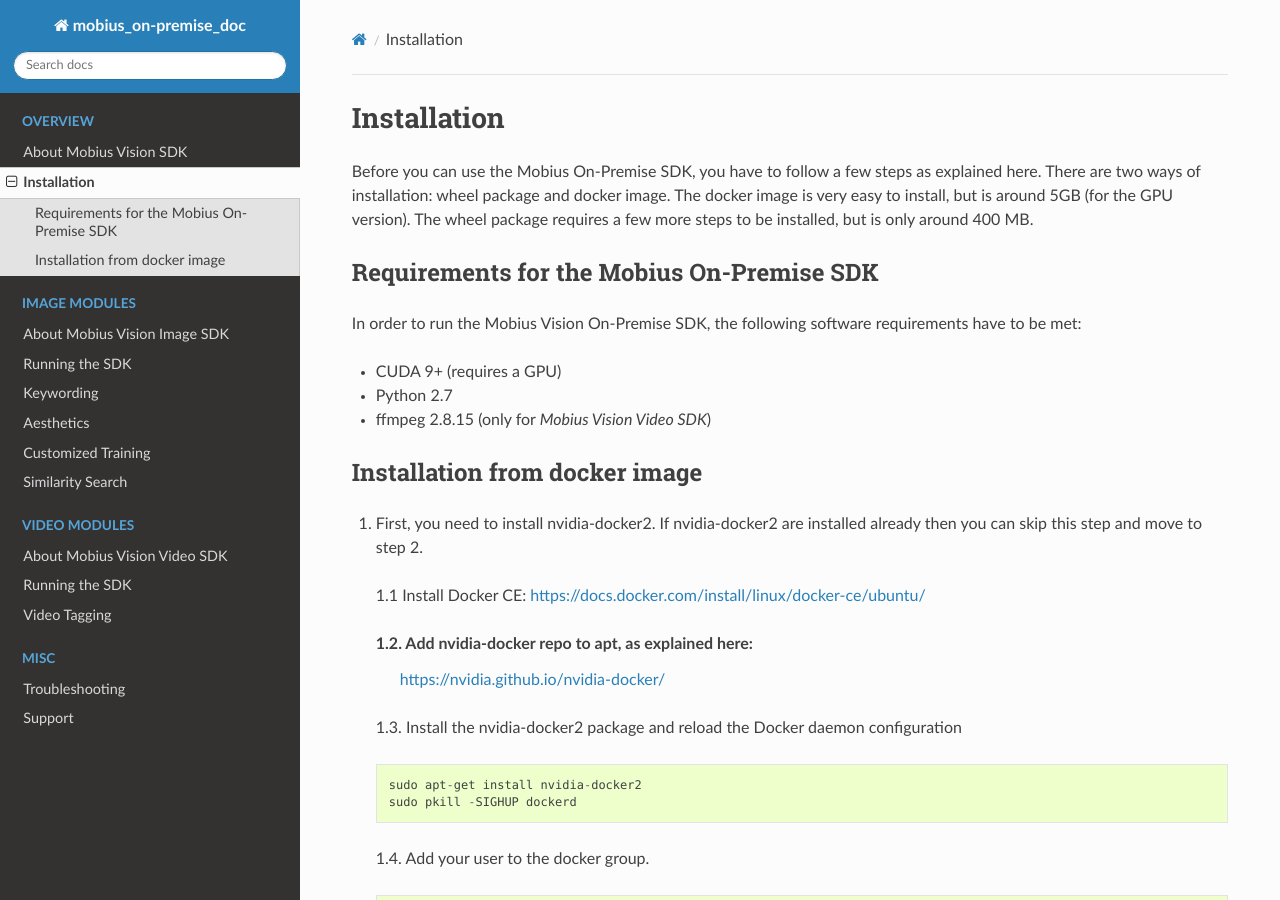
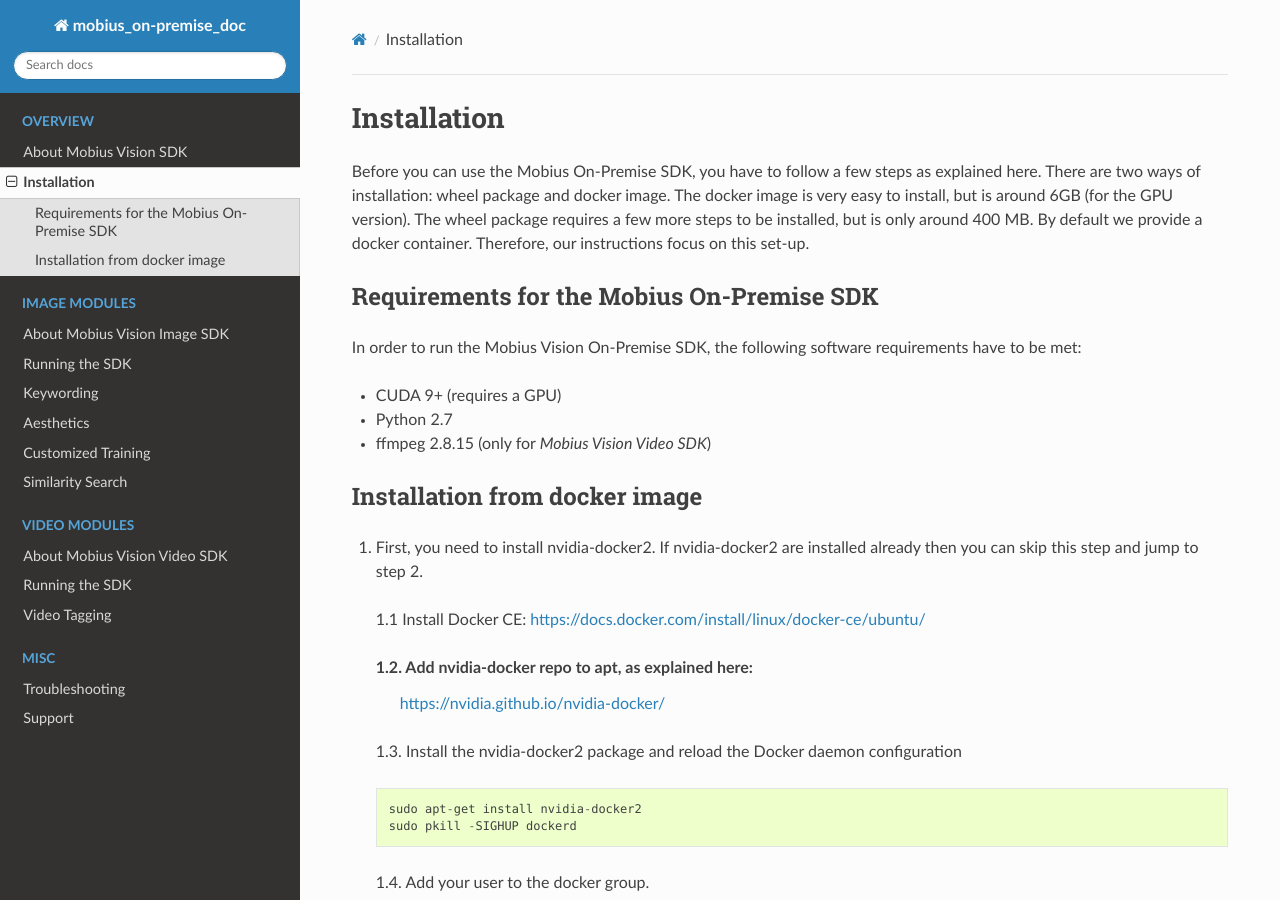
Before and after one commit to rumlingd/mobius_on-premise_doc, a Sphinx documentation site: the page built from source/installation.rst, in a window 1280 px wide and 900 px high. Built offline with Sphinx 7.4.7 and the Read the Docs theme 2.0.0, drawn with Linux system fonts in a browser that asks for light colours; formulas are drawn with MathJax 3.

Commit message:
More minor text updates

```diff
--- a/source/image_run_sdk.rst
+++ b/source/image_run_sdk.rst
@@ -9,7 +9,13 @@
 
   nvidia-docker run -v mobius_vision_data:/data -v mobius_vision_redis:/var/lib/redis -p 5000:5000 -e CUDA_VISIBLE_DEVICES="0" -e NUM_WORKERS="40" -e MOBIUS_TOKEN="<your_token>" -it mobius_labs/mobius_sdk:1.1
 
+.. note::
+
+    Please make sure to insert the token you have received by email at "your_token" and double check the sdk name passed as the last argument.
+
+
 2. Test installation
+In the command line tool of the docker image you can test the installation by passing a jpg file by replacing the path and file name below.
 ::
 
   curl 127.0.0.1:5000/predict -X POST -F "data=@./your_image.jpg"
--- a/source/installation.rst
+++ b/source/installation.rst
@@ -3,7 +3,9 @@
 Installation
 ==================
 
-Before you can use the Mobius On-Premise SDK, you have to follow a few steps as explained here. There are two ways of installation: wheel package and docker image. The docker image is very easy to install, but is around 5GB (for the GPU version). The wheel package requires a few more steps to be installed, but is only around 400 MB.
+Before you can use the Mobius On-Premise SDK, you have to follow a few steps as explained here.
+There are two ways of installation: wheel package and docker image. The docker image is very easy to install, but is around 6GB (for the GPU version).
+The wheel package requires a few more steps to be installed, but is only around 400 MB. By default we provide a docker container. Therefore, our instructions focus on this set-up.
 
 
 Requirements for the Mobius On-Premise SDK
@@ -19,7 +21,7 @@
 Installation from docker image
 -------------------------------
 
-1. First, you need to install nvidia-docker2. If nvidia-docker2 are installed already then you can skip this step and move to step 2.
+1. First, you need to install nvidia-docker2. If nvidia-docker2 are installed already then you can skip this step and jump to step 2.
 
   1.1 Install Docker CE:
   https://docs.docker.com/install/linux/docker-ce/ubuntu/
```
